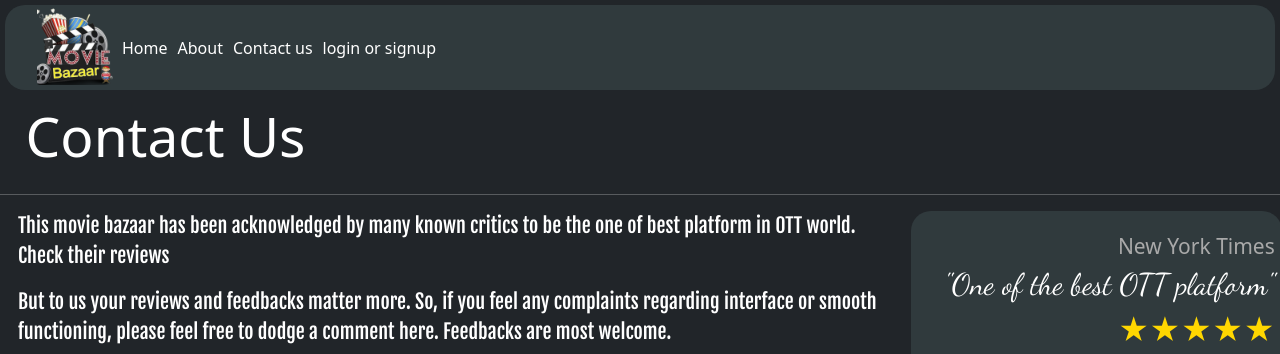
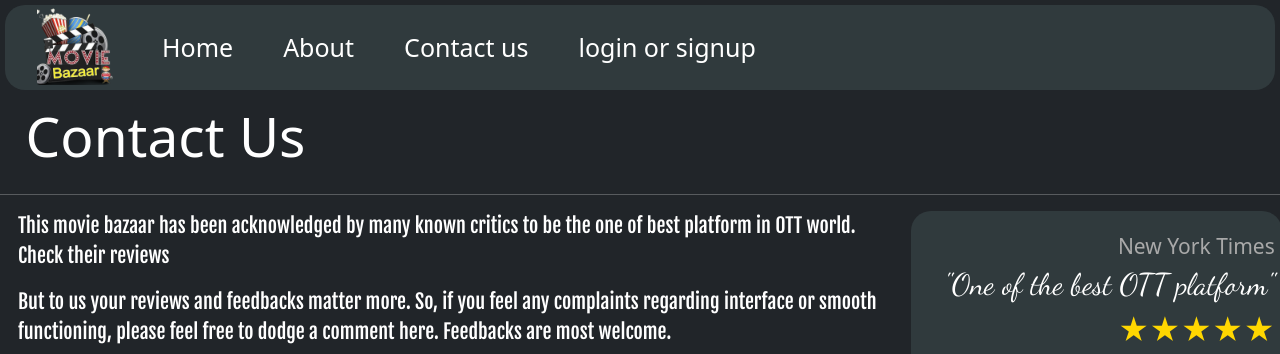
Before and after one commit to sushil538/IITISoC-22-Web-34-Movie-Rental-System, a Django app: page /contactus in a window 1280 px wide. Shown: the top 354 px of the page. Run offline with Django 4.2, Linux system fonts and the light colour scheme; some web fonts are replaced.

Commit message:
updated contact

```diff
--- a/iitisoc/templates/contactus.html
+++ b/iitisoc/templates/contactus.html
@@ -169,6 +169,17 @@
                             border-radius: 50%;
                             color: cornflowerblue;
                             }
+                            .nav-item a{
+  color: white;
+  font-size: 25px;
+  margin-left: 40px;
+  border-radius: 8px;
+  transition: all 0.5s;
+}
+.nav-item a:hover{
+  background-color: #212529;
+  color: gray;
+}
 
             @media(max-width: 720px){
                 .content{
```
